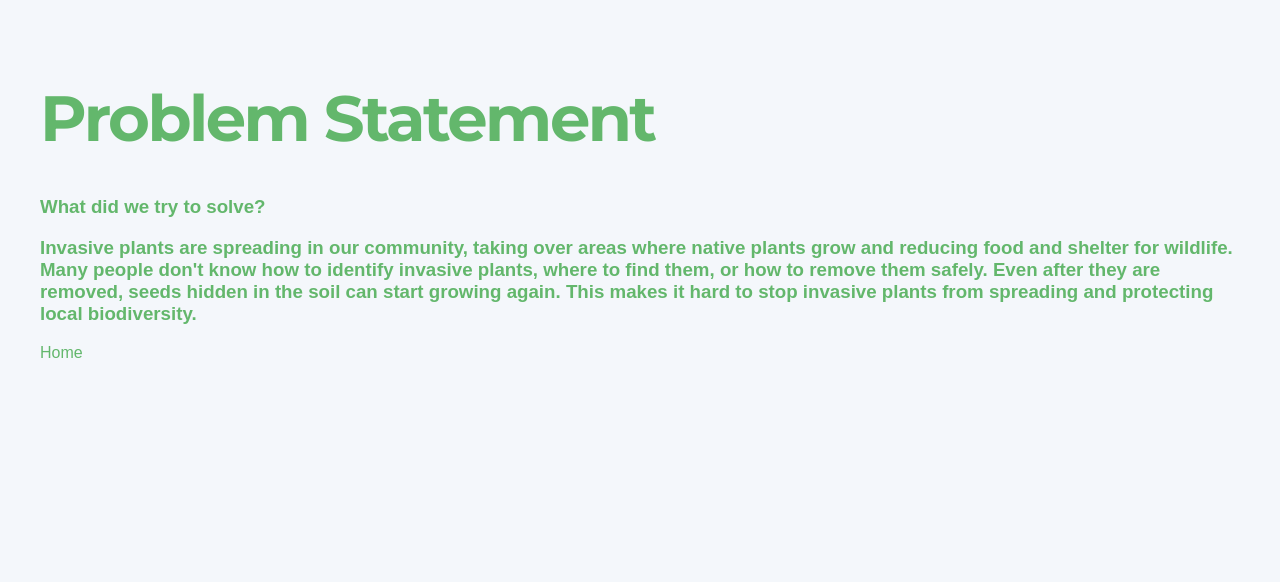
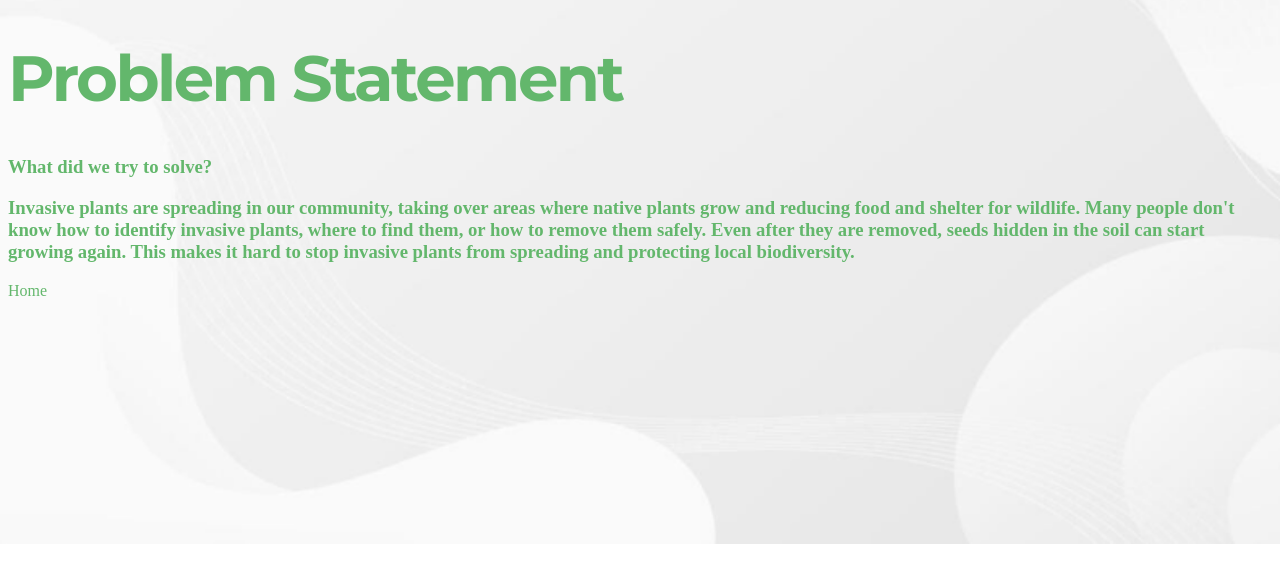
Before and after one commit to Programmer246810/legocoding, a plain HTML site: page problem_statement.html in a window 1280 px wide. Drawn offline with Linux system fonts and the light colour scheme; files whose address does not match are found by name.

Commit message:
Create problem_statement.html

```diff
--- a/problem_statement.html
+++ b/problem_statement.html
@@ -18,11 +18,13 @@
     }
 
     body {
-      margin: 0;
-      padding: 40px;
-      background: #f4f7fb;
-      font-family: Arial, sans-serif;
+      background-color: white;
+      background-image: url("C:/Users/Public/white_website_background1.png");
+      background-repeat: no-repeat;
+      background-size: cover;
+      background-position: center;
     }
+
 
     a {
     color: #63B76C;
```
